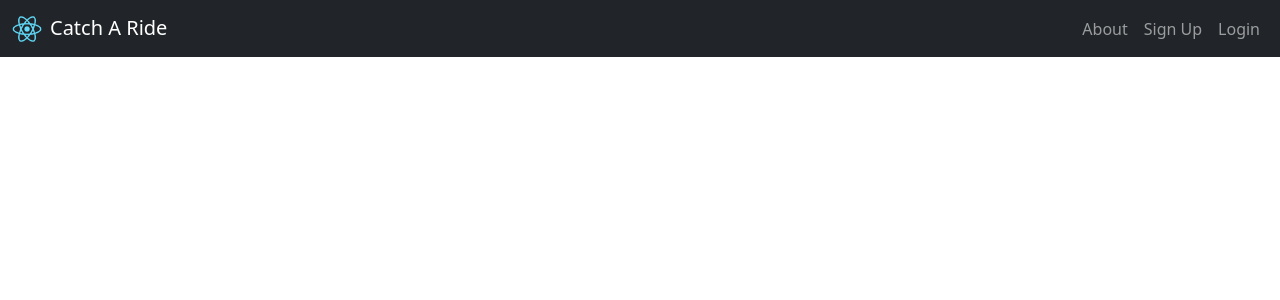
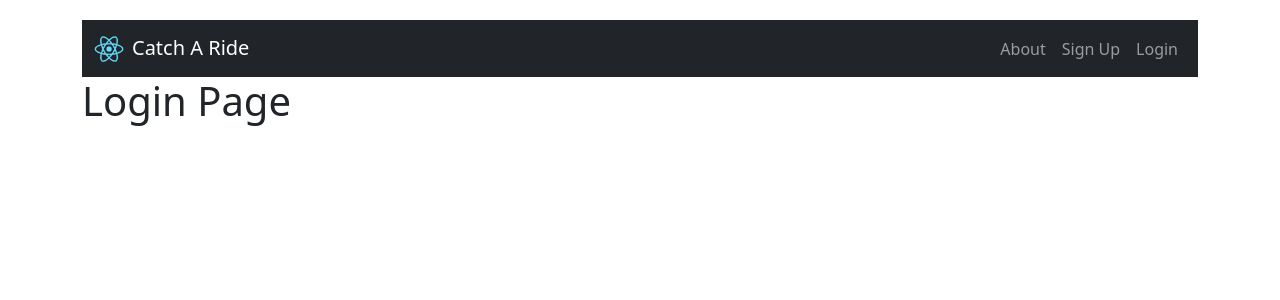
Before and after one commit to colinpannikkat/catcharide, a React (Create React App) app: page /login in a window 1280 px wide. Shown: the top 300 px of the page. Built offline with nearby package versions, Linux system fonts and the light colour scheme.

Commit message:
reactored app to now have routes and routes to login and sign up

```diff
--- a/src/App.js
+++ b/src/App.js
@@ -1,40 +1,35 @@
-import logo from "./logo.svg";
 import "./App.css";
 import "bootstrap/dist/css/bootstrap.css";
+import { BrowserRouter, Routes, Route, Link } from 'react-router-dom';
 
-// function App() {
-//   return (
-//     <div className="App">
-//       <header className="App-header">
-//         <img src={logo} className="App-logo" alt="logo" />
-//         <p>
-//           Edit <code>src/App.js</code> and save to reload.
-//         </p>
-//         <a
-//           className="App-link"
-//           href="https://reactjs.org"
-//           target="_blank"
-//           rel="noopener noreferrer"
-//         >
-//           Learn React testing
-//         </a>
-//       </header>
-//     </div>
-//   );
-// }
-
-// export default App;
-
+import Signup from './components/Signup.jsx';
+import Login from './components/Login.jsx';
 import NavBar from "./components/NavBar.jsx";
-// import landingpageimg from "./public/landingpage.png";
 function App() {
   return (
-    <>
-      <div>
+    <BrowserRouter>
+      <div className="container">
         <NavBar />
+        <Routes>
+          {/* Landing page route */}
+          <Route
+            path="/"
+            element={
+              <img
+                src="/landingpage.png"
+                alt="landingpageimg"
+                width="500"
+                height="700"
+              />
+            }
+          />
+          {/* Signup page route */}
+          <Route path="/signup" element={<Signup />} />
+          {/* Login page route */}
+          <Route path="/login" element={<Login />} />
+        </Routes>
       </div>
-      {/* <img src={landingpageimg} alt="landingpageimg" />; */}
-    </>
+    </BrowserRouter>
   );
 }
 
```
